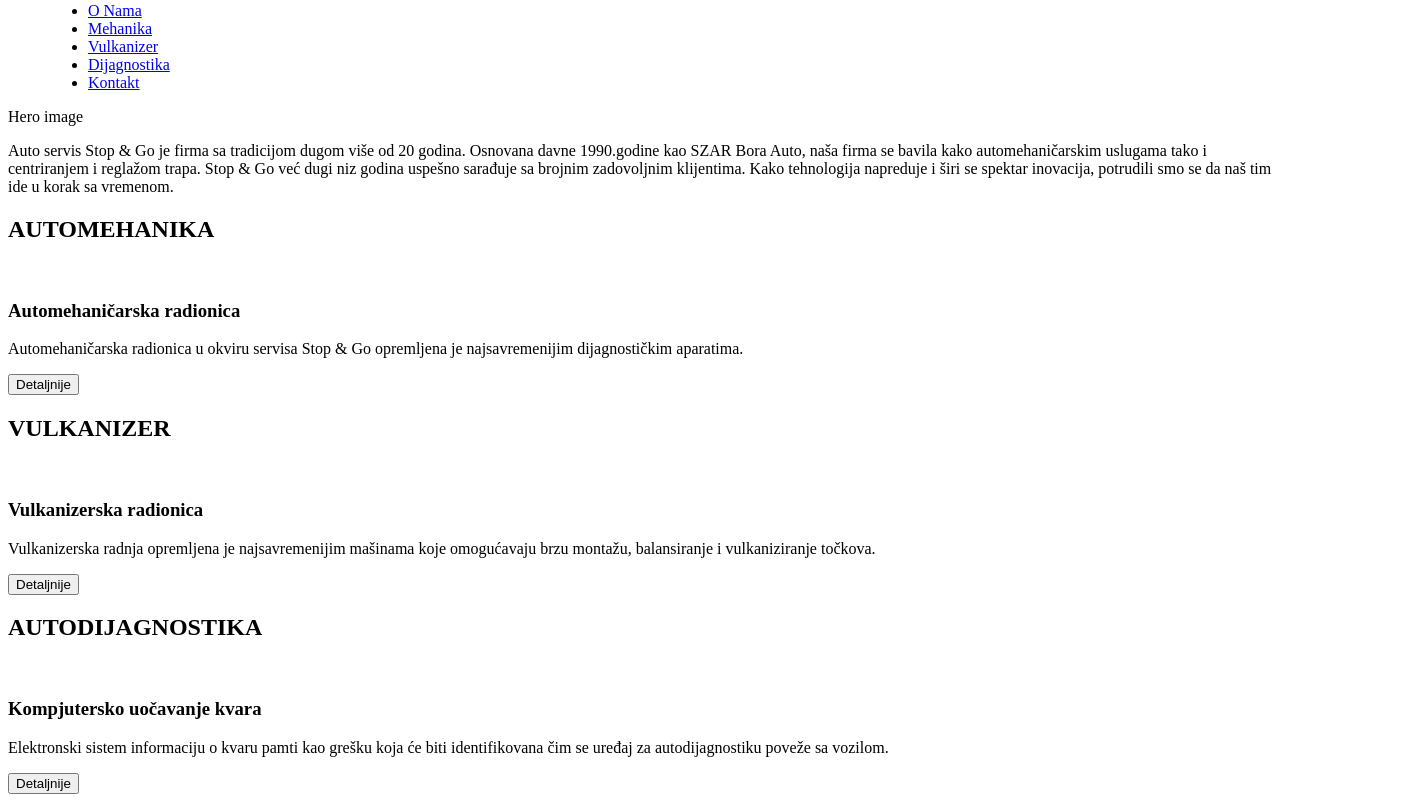
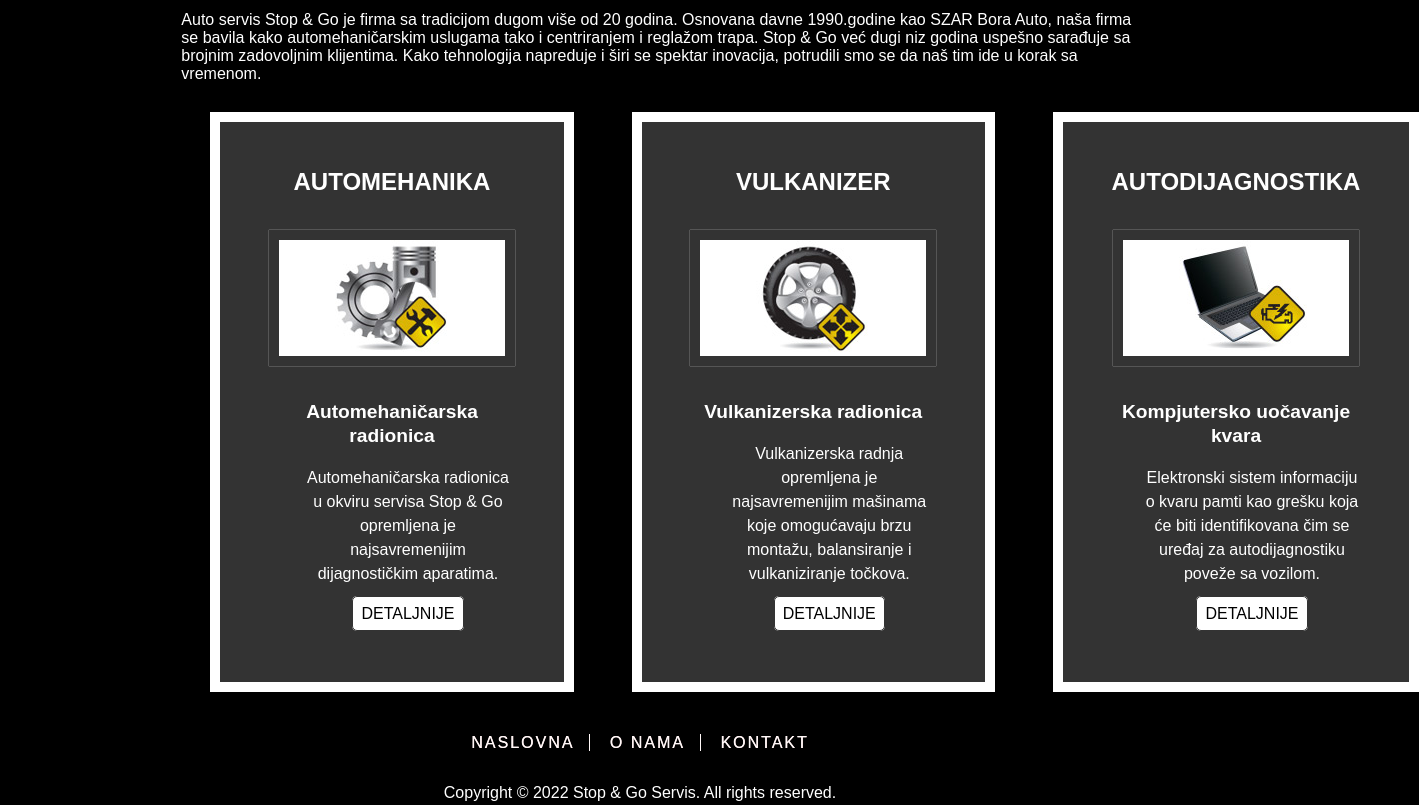
Before and after one commit to vlada1004/carservice, a plain HTML site: page index.html in a window 1280 px wide. Shown: the part 121-926 px from the top of the page, 1419 px wide, since content can reach past the window. Drawn offline with Linux system fonts and the light colour scheme.

Commit message:
html and css adjustments
Making layout in html

```diff
--- a/assets/style.css
+++ b/assets/style.css
@@ -0,0 +1,129 @@
+:root {
+    --grey: #333;
+    --white: #fff;
+    --nav-menu: #fff8f8;
+    --dark: #000;
+    --light-button: #4f726c;
+    --bcg-hero: rgba(96, 116, 137, 0.3);
+    --bcg-newsp: #fafeff;
+    --f-s-h2: 1.5em;
+    --f-s-p: 0.7em;
+  }
+* {
+    box-sizing: border-box;
+    margin: 0;
+    padding: 0;
+    font-family: Arial, Helvetica, sans-serif;
+    text-decoration: none;
+}
+body {
+    background-color: var(--dark);
+}
+/* MOBILE MENU */
+#mobile-menu {
+      display: none;
+      line-height: 3em;
+  }
+#check {
+    display: none;
+  }
+  /* HEADER & FOOTER BACKGROUND */
+header, footer {
+      background-color: var(--dark);
+  }
+.wrapper {
+      padding: 1% 10%;
+  }
+  /* HEADER & FOOTER */
+header {
+      display: flex;
+      justify-content: space-between;
+      align-items: center;
+      padding: 10px 20%;
+  }
+header img .logo {
+      width: 7%;
+  }
+header menu a, footer .footer-menu a {
+      border-right: 1px solid var(--nav-menu);
+  }
+header menu a:last-child, footer .footer-menu a:last-child {
+      border-right: none;
+  }
+header menu a, footer .footer-menu a {
+      text-transform: uppercase;
+      font-size: 1rem;
+      letter-spacing: 2px;
+      color: var(--nav-menu);
+      text-shadow: 0.3px 0.3px #ffe5e5;
+      padding: 0 15px;
+  }
+  /* FOOTER */
+footer nav {
+    text-align: center;
+}
+footer p {
+    color: var(--white);
+    text-align: center;
+    padding-top: 2em;
+}
+/* HERO */
+div .hero {
+    display: block;
+    background: url(../assets/img/home-hero.jpg) no-repeat;
+    width: 100%;
+    height: 100vh;
+}
+/* MAIN */
+main {
+    display: flex;
+    justify-content: space-between;
+}
+main p, .main-content {
+    color: var(--white);
+}
+main div .boxes {
+    display: flex;
+}
+main .box {
+    position: relative;
+    background-color: var(--grey);
+    color: var(--white);
+    border: 10px solid var(--white);
+    box-shadow: 0 0 5px black;
+    padding: 5%;
+    margin: 3%;
+    line-height: 1.5em;
+    text-align: center;
+}
+.box h2 {
+    font-size: var(--f-s-h2);
+    padding: 0 0 0.5em;
+    text-align: center;
+}
+.box h3 {
+    font-size: 1.2em;
+    padding: 0.5em 0 0.5em;
+}
+.box p {
+    font-size: 1em;
+    padding: 0.5em 0 0.5em 2em;
+}
+.box img {
+    display: block;
+    margin: 1.5em auto;
+    box-shadow: 0 0 1px var(--white);
+    background-color: var(--white);
+    border: 10px solid var(--grey);
+    z-index: 2;
+}
+.box p a, .button {
+    font-size: 1em;
+    padding: 0.5em;
+    margin: 3em;
+    color: var(--dark);
+    border-radius: 5px;
+    border: 1px solid var(--grey);
+    background-color: var(--white);
+    text-transform: uppercase;
+}
--- a/index.html
+++ b/index.html
@@ -9,58 +9,69 @@
 </head>
 <body>
     <header>
-        <a href="index.html"><img src="assets/img/logo.png" alt="Stop&Go"></a>
-        <menu>
-            <ul>
-                <li><a href="o-nama.html" >O Nama</a></li>
-                <li><a href="automehanika.html" >Mehanika</a></li>
-                <li><a href="vulkanizer.html" >Vulkanizer</a></li>
-                <li><a href="autodijagnostika.html" >Dijagnostika</a></li>
-                <li><a href="kontakt.html" >Kontakt</a></li>
-            </ul>
-        </menu>
+        <a href="index.html"><img class="logo" src="assets/img/logo.png" alt="Stop&Go"></a>
+        <nav>
+          <!-- MOBILE MENU -->
+          <label for="check" id="mobile-menu">&#9776</label>
+          <input type="checkbox" id="check">
+         <!-- MOBILE MENU END -->
+            <menu>
+                <a href="o-nama.html" >O Nama</a>
+                <a href="automehanika.html" >Mehanika</a>
+                <a href="vulkanizer.html" >Vulkanizer</a>
+                <a href="autodijagnostika.html" >Dijagnostika</a>
+                <a href="kontakt.html" >Kontakt</a>
+            </menu>
+        </nav>
     </header>
+    <!-- HEADER END -->
     <main>
-        <div>Hero image</div>
-        <div>
+    <!-- HERO -->
+        <div class="hero">
+            <h2>
+                Stop & Go
+            </h2>
+        </div>
+    <!-- HERO END -->
+        <div class="wrapper">
             <div>
                 <p>Auto servis Stop & Go je firma sa tradicijom dugom više od 20 godina. Osnovana davne 1990.godine kao SZAR Bora Auto, naša firma se bavila kako automehaničarskim uslugama tako i centriranjem i reglažom trapa. Stop & Go već dugi niz godina uspešno sarađuje sa brojnim zadovoljnim klijentima. Kako tehnologija napreduje i širi se spektar inovacija, potrudili smo se da naš tim ide u korak sa vremenom.</p>
             </div>
-            <div>
-                <div>
+            <div class="boxes">
+                <div class="box">
                     <h2>AUTOMEHANIKA</h2>
-                    <img src="#" alt="">
+                    <img src="assets/img/automehanika-thumb.jpg" alt="automehanika">
                     <h3>Automehaničarska radionica</h3>
                     <p>Automehaničarska radionica u okviru servisa Stop & Go opremljena je najsavremenijim dijagnostičkim aparatima.</p>
-                    <button>Detaljnije</button>
+                    <p><a href="automehanika.html">Detaljnije</a></p>
                 </div>
-                <div>
+                <div class="box">
                     <h2>VULKANIZER</h2>
-                    <img src="#" alt="">
+                    <img src="assets/img/vulkanizer-thumb.jpg" alt="vulkanizer">
                     <h3>Vulkanizerska radionica</h3>
                     <p>Vulkanizerska radnja opremljena je najsavremenijim mašinama koje omogućavaju brzu montažu, balansiranje i vulkaniziranje točkova.</p>
-                    <button>Detaljnije</button>
+                    <p><a class="button" href="vulkanizer.html">Detaljnije</a></p>
                 </div>
-                <div>
+                <div class="box">
                     <h2>AUTODIJAGNOSTIKA</h2>
-                    <img src="#" alt="">
+                    <img src="assets/img/autodijagnostika-thumb.jpg" alt="autodijagnostika">
                     <h3>Kompjutersko uočavanje kvara</h3>
                     <p>Elektronski sistem informaciju o kvaru pamti kao grešku koja će biti identifikovana čim se uređaj za autodijagnostiku poveže sa vozilom.</p>
-                    <button>Detaljnije</button>
+                    <p><a href="autodijagnostika.html">Detaljnije</a></p>
                 </div>
             </div>
         </div>
     </main>
+    <!-- FOOTER -->
     <footer>
-        <menu>
-            <ul>
-                <li><a href="index.html" >Naslovna</a></li>
-                <li><a href="o-nama.html" >O Nama</a></li>
-                <li><a href="kontakt.html" >Kontakt</a></li>
-            </ul>
-        </menu>
+        <nav class="footer-menu">
+            <a href="index.html" >Naslovna</a>
+            <a href="o-nama.html" >O Nama</a>
+            <a href="kontakt.html" >Kontakt</a>
+        </nav>
         <p>Copyright © 2022 Stop & Go Servis. All rights reserved.</p>
     </footer>
+    <!-- FOOTER END -->
     <script src="js/main.js"></script>
 </body>
 </html>
```
Also changed, not shown: autodijagnostika.html (+29 -20 lines), automehanika.html (+29 -20 lines), kontakt.html (+26 -18 lines), o-nama.html (+28 -19 lines), vulkanizer.html (+30 -21 lines), assets/img/o-nama.jpg (added).
